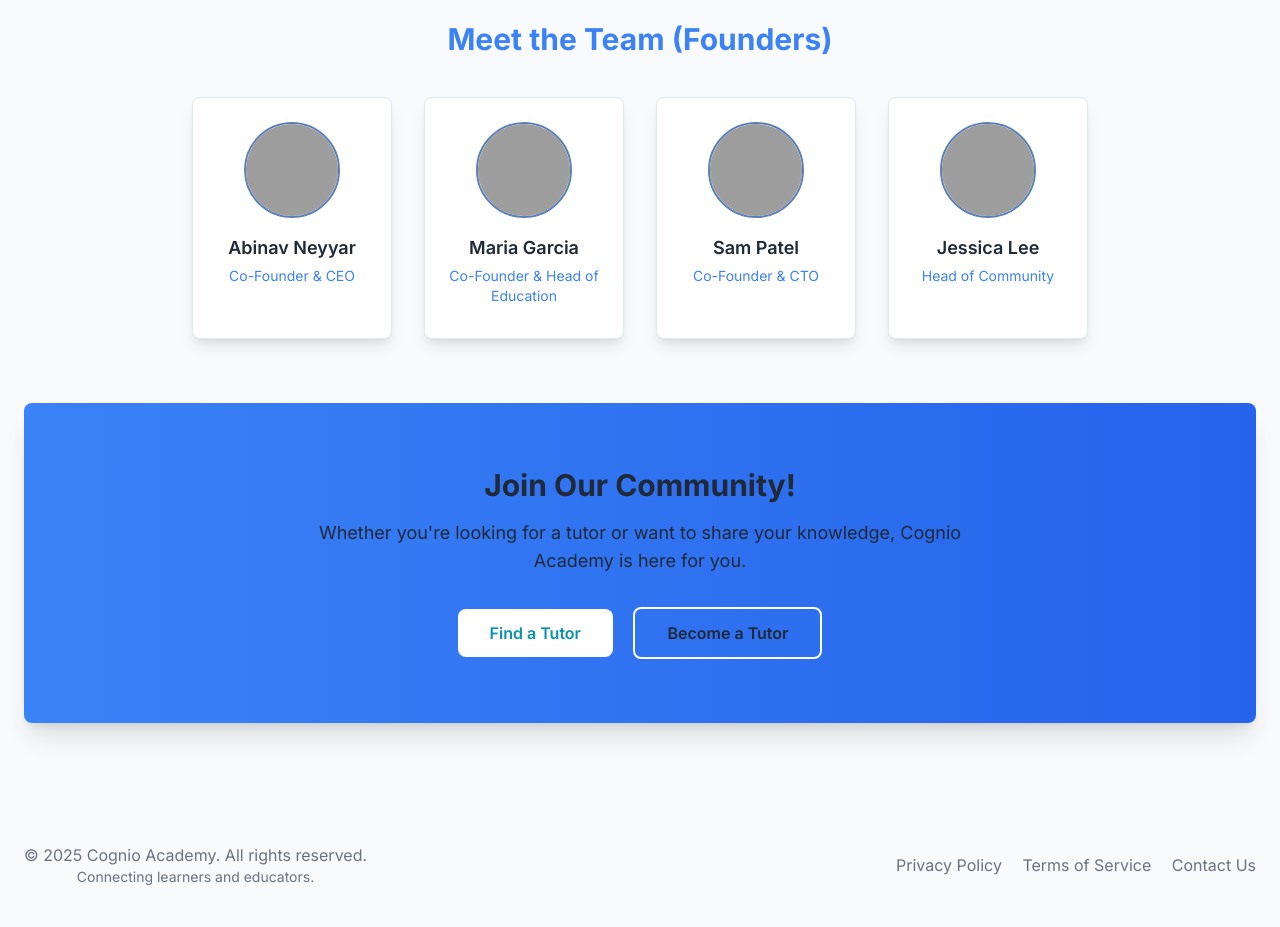
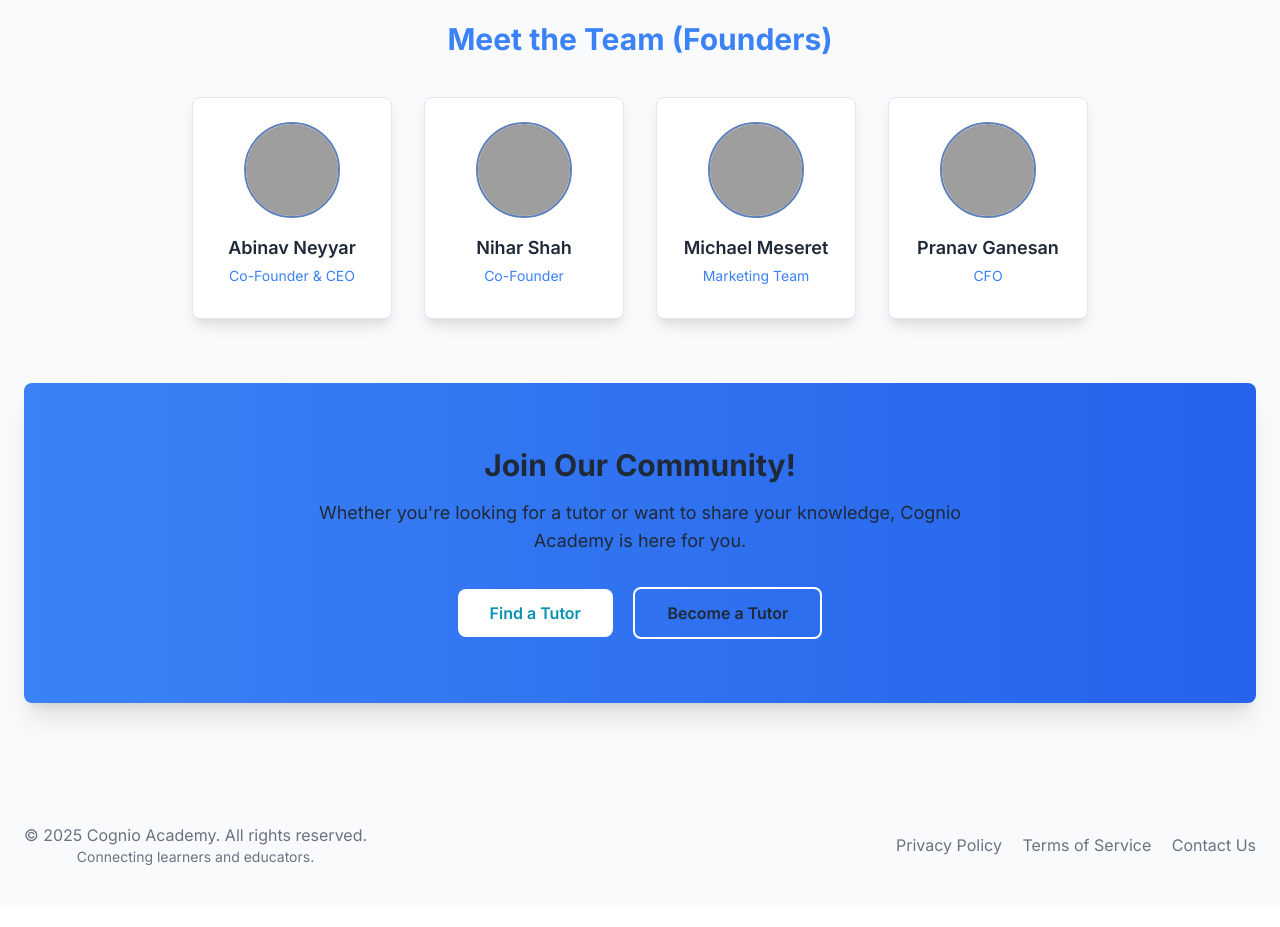
Before and after one commit to aneyyar18/cognio-academy, a Flask app: page /about in a window 1280 px wide. Shown: the part 1562-2489 px from the top of the page. After the commit the page ends 2427 px from the top, so only its background shows below. Run offline with Flask 3, Linux system fonts and the light colour scheme; parts of the project's set-up code (start-up, migrations or seed data) failed here and were passed over; some libraries are stand-ins or nearby versions; grey boxes are pictures that could not be loaded.

Commit message:
Changed about us profile pictures.

```diff
--- a/templates/about.html
+++ b/templates/about.html
@@ -75,27 +75,28 @@
             <h2 class="text-3xl font-bold text-cyan-400 mb-10">Meet the Team (Founders)</h2>
             <div class="grid sm:grid-cols-2 lg:grid-cols-4 gap-8 max-w-4xl mx-auto">
                 <div class="team-member bg-slate-800 rounded-lg shadow-lg p-6 transform hover:-translate-y-2 transition duration-300">
-                    <img src="{{ url_for('static', filename='images/founder-1.jpg') }}" alt="Abinav Neyyar" class="w-24 h-24 rounded-full mx-auto mb-4 border-2 border-cyan-400 object-cover" onerror="this.src='https://images.unsplash.com/photo-1560250097-0b93528c311a?ixlib=rb-4.0.3&ixid=M3wxMjA3fDB8MHxwaG90by1wYWdlfHx8fGVufDB8fHx8fA%3D%3D&auto=format&fit=crop&w=387&q=80'">
+                    <img src="https://cdn.pixabay.com/photo/2015/10/05/22/37/blank-profile-picture-973460_640.png" alt="Abinav Neyyar" class="w-24 h-24 rounded-full mx-auto mb-4 border-2 border-cyan-400 object-cover">
                     <h4 class="text-lg font-semibold mb-1">Abinav Neyyar</h4>
                     <p class="text-cyan-400 mb-2 text-sm">Co-Founder & CEO</p>
                 </div>
                 <div class="team-member bg-slate-800 rounded-lg shadow-lg p-6 transform hover:-translate-y-2 transition duration-300">
-                    <img src="{{ url_for('static', filename='images/founder-2.jpg') }}" alt="Maria Garcia" class="w-24 h-24 rounded-full mx-auto mb-4 border-2 border-cyan-400 object-cover" onerror="this.src='https://images.unsplash.com/photo-1573496359142-b8d87734a5a2?ixlib=rb-4.0.3&ixid=M3wxMjA3fDB8MHxwaG90by1wYWdlfHx8fGVufDB8fHx8fA%3D%3D&auto=format&fit=crop&w=388&q=80'">
-                    <h4 class="text-lg font-semibold mb-1">Maria Garcia</h4>
-                    <p class="text-cyan-400 mb-2 text-sm">Co-Founder & Head of Education</p>
+                    <img src="https://cdn.pixabay.com/photo/2015/10/05/22/37/blank-profile-picture-973460_640.png" alt="Nihar Shah" class="w-24 h-24 rounded-full mx-auto mb-4 border-2 border-cyan-400 object-cover">
+                    <h4 class="text-lg font-semibold mb-1">Nihar Shah</h4>
+                    <p class="text-cyan-400 mb-2 text-sm">Co-Founder</p>
                 </div>
                 <div class="team-member bg-slate-800 rounded-lg shadow-lg p-6 transform hover:-translate-y-2 transition duration-300">
-                    <img src="{{ url_for('static', filename='images/founder-3.jpg') }}" alt="Sam Patel" class="w-24 h-24 rounded-full mx-auto mb-4 border-2 border-cyan-400 object-cover" onerror="this.src='https://images.unsplash.com/photo-1556157382-97eda2d62296?ixlib=rb-4.0.3&ixid=M3wxMjA3fDB8MHxwaG90by1wYWdlfHx8fGVufDB8fHx8fA%3D%3D&auto=format&fit=crop&w=870&q=80'">
-                    <h4 class="text-lg font-semibold mb-1">Sam Patel</h4>
-                    <p class="text-cyan-400 mb-2 text-sm">Co-Founder & CTO</p>
+                    <img src="https://cdn.pixabay.com/photo/2015/10/05/22/37/blank-profile-picture-973460_640.png" alt="Michael Meseret" class="w-24 h-24 rounded-full mx-auto mb-4 border-2 border-cyan-400 object-cover">
+                    <h4 class="text-lg font-semibold mb-1">Michael Meseret</h4>
+                    <p class="text-cyan-400 mb-2 text-sm">Marketing Team</p>
                 </div>
                 <div class="team-member bg-slate-800 rounded-lg shadow-lg p-6 transform hover:-translate-y-2 transition duration-300">
-                    <img src="{{ url_for('static', filename='images/founder-4.jpg') }}" alt="Jessica Lee" class="w-24 h-24 rounded-full mx-auto mb-4 border-2 border-cyan-400 object-cover" onerror="this.src='https://images.unsplash.com/photo-1580489944761-15a19d654956?ixlib=rb-4.0.3&ixid=M3wxMjA3fDB8MHxwaG90by1wYWdlfHx8fGVufDB8fHx8fA%3D%3D&auto=format&fit=crop&w=461&q=80'">
-                    <h4 class="text-lg font-semibold mb-1">Jessica Lee</h4>
-                    <p class="text-cyan-400 mb-2 text-sm">Head of Community</p>
+                    <img src="https://cdn.pixabay.com/photo/2015/10/05/22/37/blank-profile-picture-973460_640.png" alt="Pranav Ganesan" class="w-24 h-24 rounded-full mx-auto mb-4 border-2 border-cyan-400 object-cover">
+                    <h4 class="text-lg font-semibold mb-1">Pranav Ganesan</h4>
+                    <p class="text-cyan-400 mb-2 text-sm">CFO</p>
                 </div>
             </div>
         </section>
+
 
         <section class="text-center bg-gradient-to-r from-cyan-600 to-blue-600 text-white py-16 rounded-lg shadow-xl">
             <div class="container mx-auto px-6">
```
